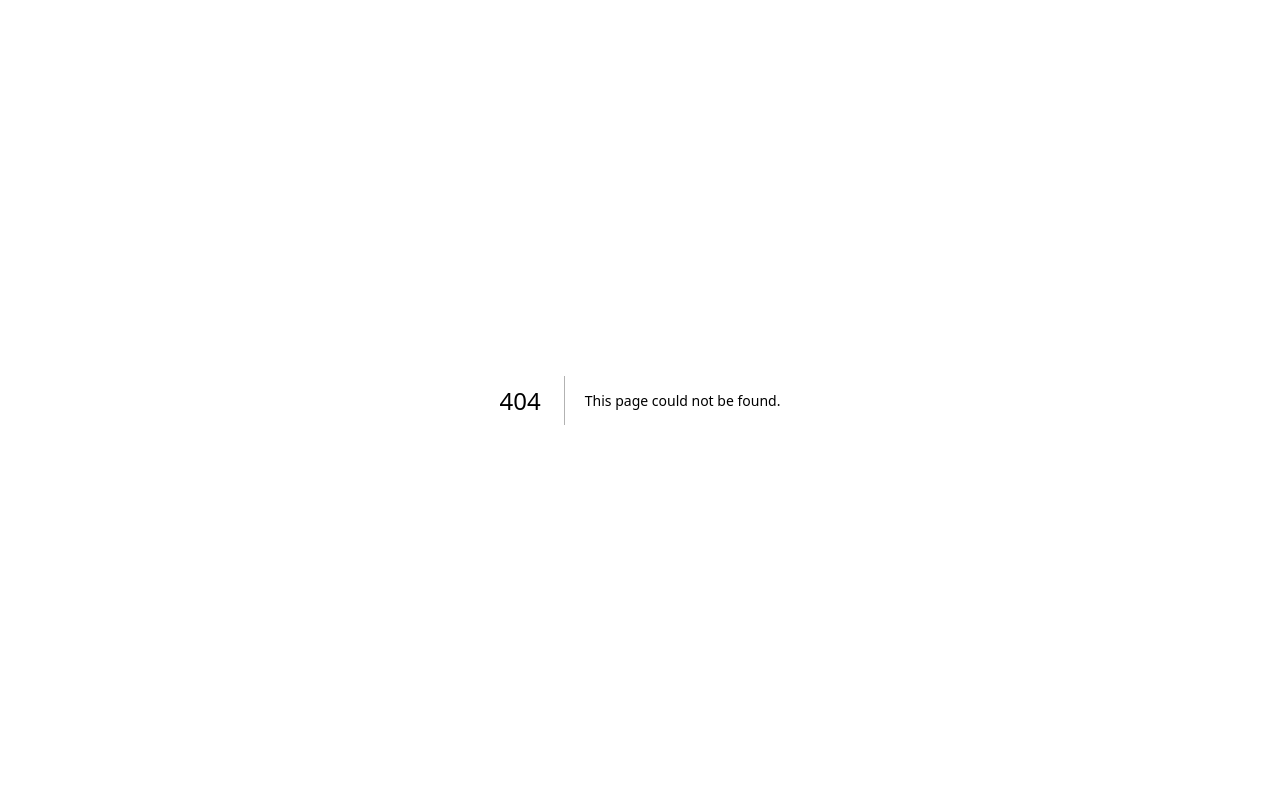
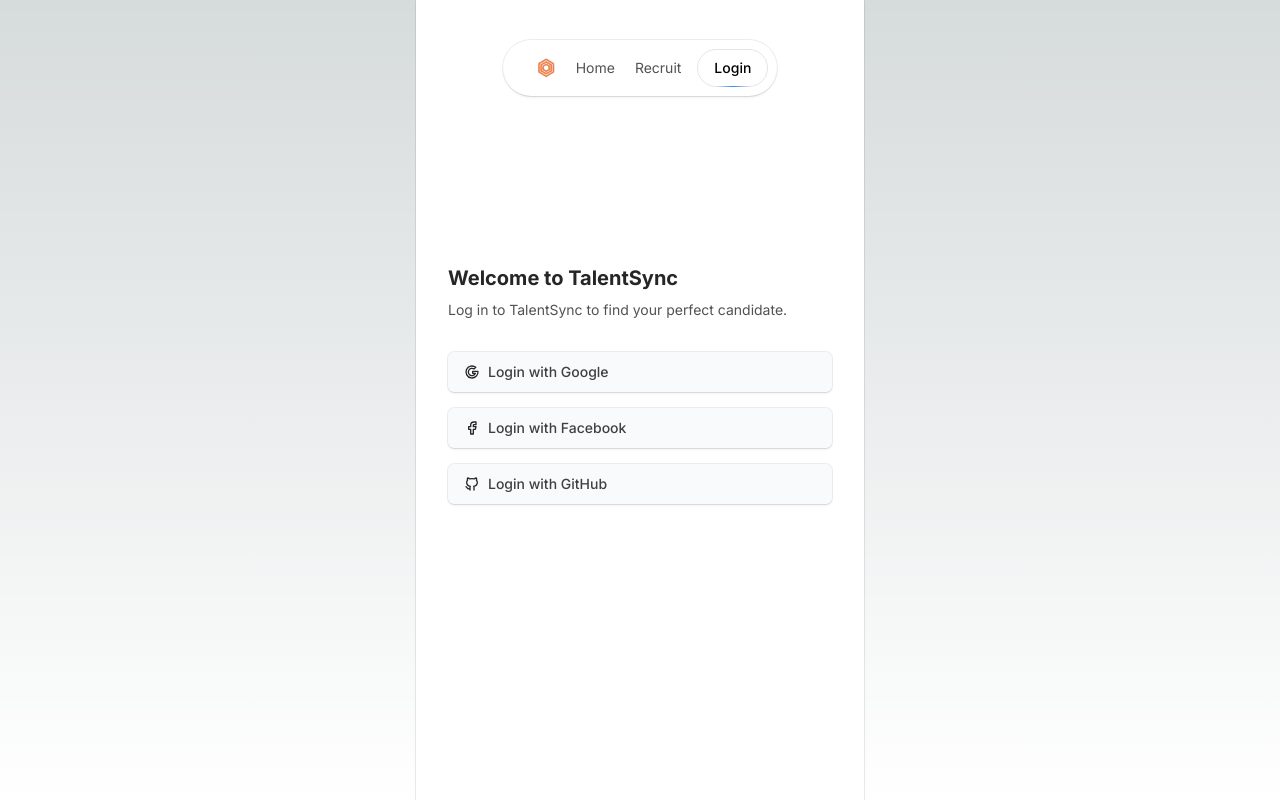
Before and after one commit to yahyashareef48/digital-recruitment-frontend, a Next.js app: page /login in a window 1280 px wide. Before the commit this address had no page. Built offline with nearby package versions, Linux system fonts and the light colour scheme.

Commit message:
login form added

```diff
--- a/app/components/ui/floating-navbar.js
+++ b/app/components/ui/floating-navbar.js
@@ -5,7 +5,7 @@
 import Link from "next/link";
 import Image from "next/image.js";
 
-export const FloatingNav = ({ navItems, className }) => {
+export const FloatingNav = ({ navItems, className, navVisible = false }) => {
   const { scrollYProgress } = useScroll();
 
   const [visible, setVisible] = useState(false);
@@ -30,7 +30,35 @@
     }
   });
 
-  return (
+  return navVisible ? (
+    <div
+      className={cn(
+        "flex max-w-fit  fixed top-10 inset-x-0 mx-auto border border-transparent dark:border-white/[0.2] rounded-full dark:bg-black bg-white shadow-[0px_2px_3px_-1px_rgba(0,0,0,0.1),0px_1px_0px_0px_rgba(25,28,33,0.02),0px_0px_0px_1px_rgba(25,28,33,0.08)] z-[5000] pr-2 pl-8 py-2  items-center justify-center space-x-4",
+        className
+      )}
+    >
+      <Image src="/logo.png" width={20} height={20} alt="logo" />
+      {navItems.map((navItem, idx) => (
+        <Link
+          key={`link=${idx}`}
+          href={navItem.link}
+          className={cn(
+            "relative dark:text-neutral-50 items-center flex space-x-1 text-neutral-600 dark:hover:text-neutral-300 hover:text-neutral-500"
+          )}
+        >
+          <span className="block sm:hidden">{navItem.icon}</span>
+          <span className="hidden sm:block text-sm">{navItem.name}</span>
+        </Link>
+      ))}
+      <Link
+        href="/login"
+        className="border text-sm font-medium relative border-neutral-200 dark:border-white/[0.2] text-black dark:text-white px-4 py-2 rounded-full"
+      >
+        <span>Login</span>
+        <span className="absolute inset-x-0 w-1/2 mx-auto -bottom-px bg-gradient-to-r from-transparent via-blue-500 to-transparent  h-px" />
+      </Link>
+    </div>
+  ) : (
     <AnimatePresence mode="wait">
       <motion.div
         initial={{
--- /dev/null
+++ b/app/login/page.js
@@ -0,0 +1,78 @@
+"use client";
+import { cn } from "../../utils/cn.js";
+import { IconBrandFacebook, IconBrandGithub, IconBrandGoogle } from "@tabler/icons-react";
+import { FloatingNav } from "../components/ui/floating-navbar.js";
+import { navItems } from "../../data/navItems.js";
+
+export default function Login() {
+  const handleSubmit = (e) => {
+    e.preventDefault();
+    console.log("Form submitted");
+  };
+
+  return (
+    <main>
+      <FloatingNav navItems={navItems} navVisible />
+
+      <div className="max-w-md w-full min-h-screen mx-auto flex flex-col justify-center p-4 md:p-8 shadow-input bg-white dark:bg-black">
+        <h2 className="font-bold text-xl text-neutral-800 dark:text-neutral-200">
+          Welcome to TalentSync
+        </h2>
+        <p className="text-neutral-600 text-sm max-w-sm mt-2 dark:text-neutral-300">
+          Log in to TalentSync to find your perfect candidate.
+        </p>
+
+        <div className="flex flex-col space-y-4 my-8">
+          <button
+            className=" relative group/btn flex space-x-2 items-center justify-start px-4 w-full text-black rounded-md h-10 font-medium shadow-input bg-gray-50 dark:bg-zinc-900 dark:shadow-[0px_0px_1px_1px_var(--neutral-800)]"
+            type="submit"
+            onClick={() => (window.location.href = "http://localhost:4598/auth/google")}
+          >
+            <IconBrandGoogle className="h-4 w-4 text-neutral-800 dark:text-neutral-300" />
+            <span className="text-neutral-700 dark:text-neutral-300 text-sm">
+              Login with Google
+            </span>
+            <BottomGradient />
+          </button>
+
+          <button
+            className=" relative group/btn flex space-x-2 items-center justify-start px-4 w-full text-black rounded-md h-10 font-medium shadow-input bg-gray-50 dark:bg-zinc-900 dark:shadow-[0px_0px_1px_1px_var(--neutral-800)]"
+            type="submit"
+            onClick={() => alert("Facebook OAuth not available")}
+          >
+            <IconBrandFacebook className="h-4 w-4 text-neutral-800 dark:text-neutral-300" />
+            <span className="text-neutral-700 dark:text-neutral-300 text-sm">
+              Login with Facebook
+            </span>
+            <BottomGradient />
+          </button>
+
+          <button
+            className=" relative group/btn flex space-x-2 items-center justify-start px-4 w-full text-black rounded-md h-10 font-medium shadow-input bg-gray-50 dark:bg-zinc-900 dark:shadow-[0px_0px_1px_1px_var(--neutral-800)]"
+            type="submit"
+            onClick={() => alert("Github OAuth not available")}
+          >
+            <IconBrandGithub className="h-4 w-4 text-neutral-800 dark:text-neutral-300" />
+            <span className="text-neutral-700 dark:text-neutral-300 text-sm">
+              Login with GitHub
+            </span>
+            <BottomGradient />
+          </button>
+        </div>
+      </div>
+    </main>
+  );
+}
+
+const BottomGradient = () => {
+  return (
+    <>
+      <span className="group-hover/btn:opacity-100 block transition duration-500 opacity-0 absolute h-px w-full -bottom-px inset-x-0 bg-gradient-to-r from-transparent via-cyan-500 to-transparent" />
+      <span className="group-hover/btn:opacity-100 blur-sm block transition duration-500 opacity-0 absolute h-px w-1/2 mx-auto -bottom-px inset-x-10 bg-gradient-to-r from-transparent via-indigo-500 to-transparent" />
+    </>
+  );
+};
+
+const LabelInputContainer = ({ children, className }) => {
+  return <div className={cn("flex flex-col space-y-2 w-full", className)}>{children}</div>;
+};
--- a/app/page.js
+++ b/app/page.js
@@ -12,9 +12,6 @@
 import { FloatingNav } from "./components/ui/floating-navbar.js";
 import { Boxes } from "./components/ui/background-boxes.js";
 import { motion } from "framer-motion";
-
-// UTILS
-import { cn } from "../utils/cn.js";
 
 // ICONS
 import {
--- a/package.json
+++ b/package.json
@@ -9,6 +9,7 @@
     "lint": "next lint"
   },
   "dependencies": {
+    "@radix-ui/react-label": "^2.0.2",
     "@tabler/icons-react": "^3.5.0",
     "clsx": "^2.1.1",
     "framer-motion": "^11.2.10",
--- a/tailwind.config.js
+++ b/tailwind.config.js
@@ -29,6 +29,9 @@
           },
         },
       },
+      boxShadow: {
+        input: `0px 2px 3px -1px rgba(0,0,0,0.1), 0px 1px 0px 0px rgba(25,28,33,0.02), 0px 0px 0px 1px rgba(25,28,33,0.08)`,
+      },
     },
   },
   plugins: [addVariablesForColors],
```
Also changed, not shown: 1 other file (tests, documents, lock files or other folders).
